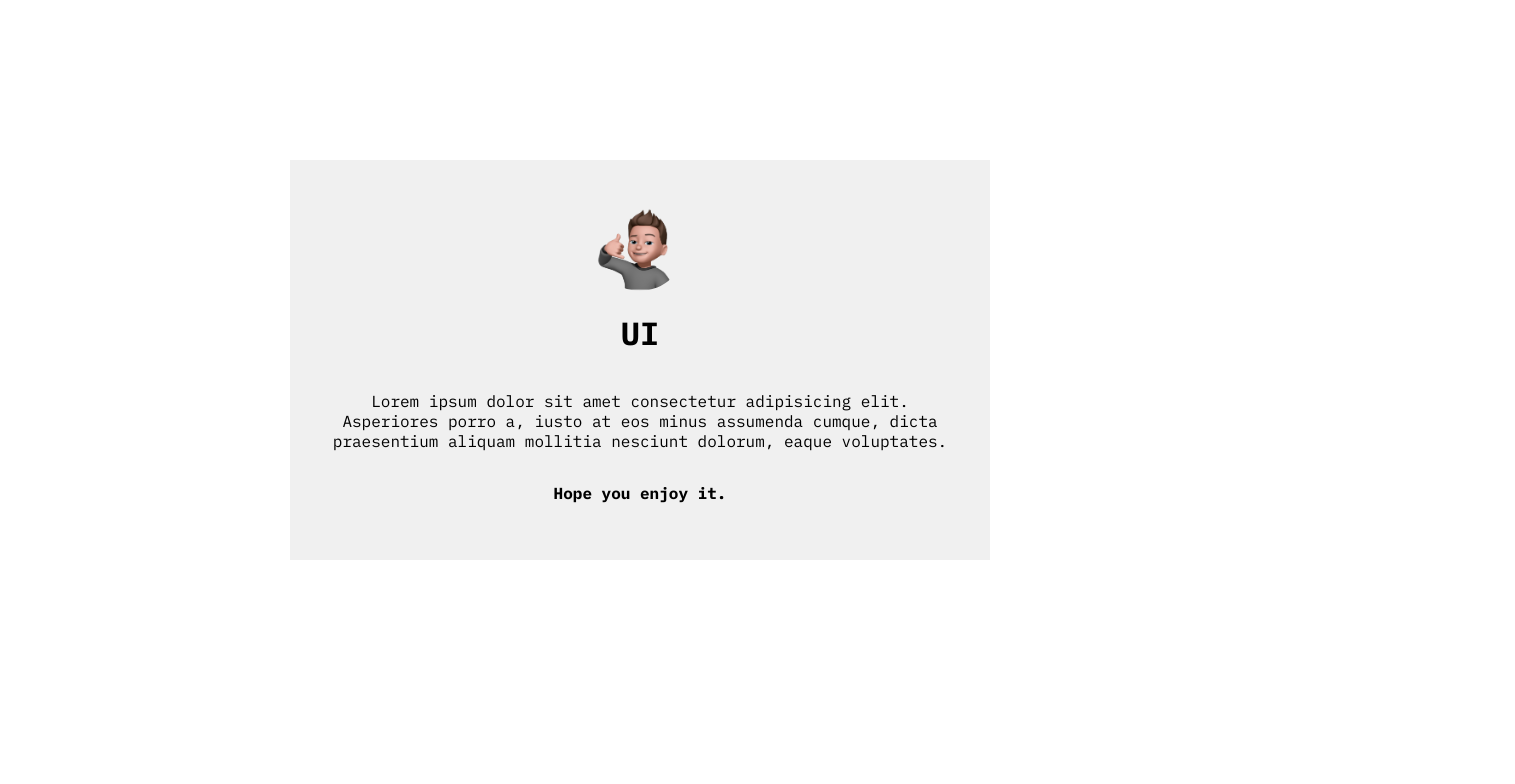
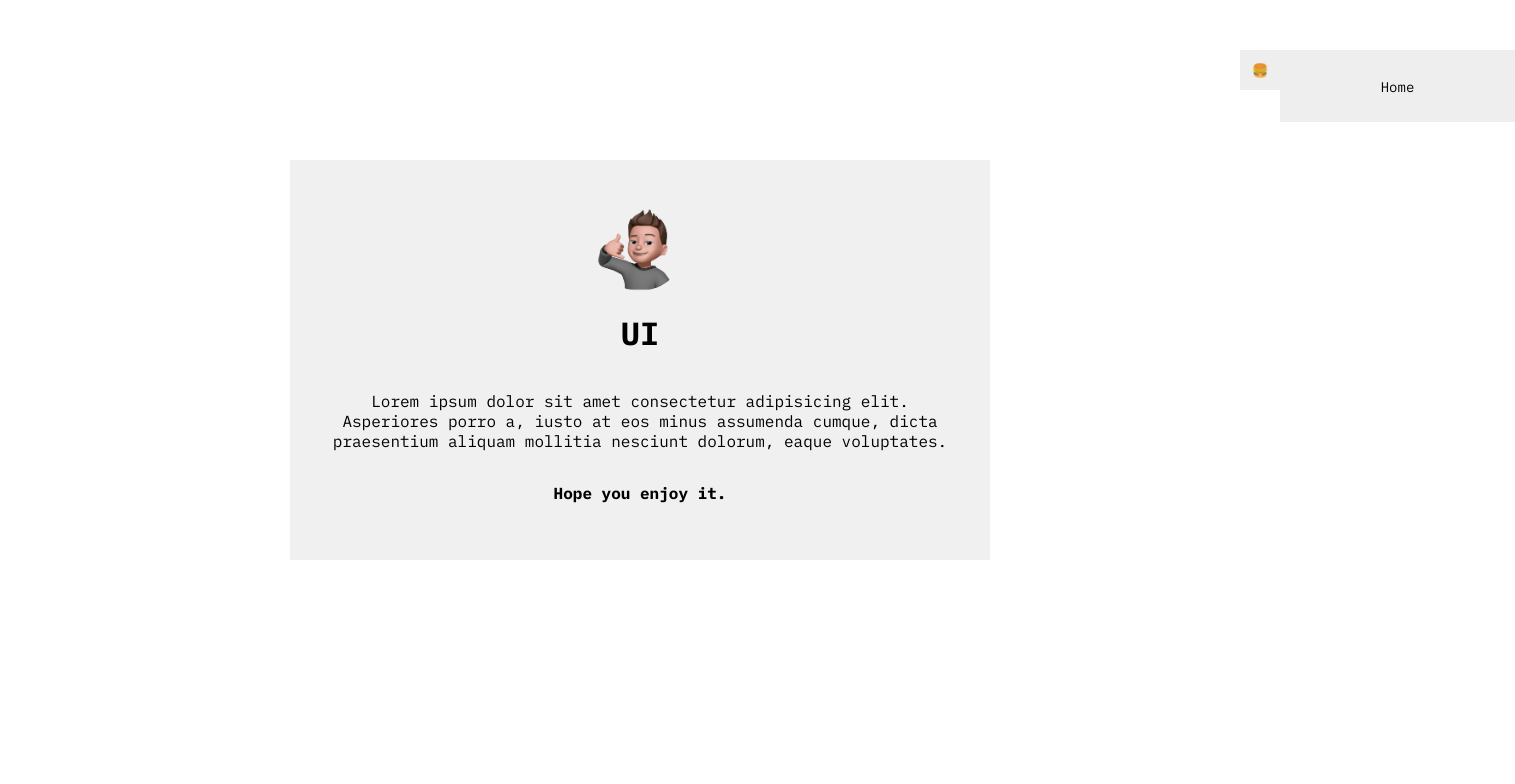
Before and after one commit to KrzysztofBienias/ui, a React (Create React App) app: page / in a window 1280 px wide. Shown: the top 784 px of the page, 1515 px wide, since content can reach past the window. Built offline with nearby package versions, Linux system fonts and the light colour scheme.

Commit message:
Created navigation

```diff
--- a/src/App.js
+++ b/src/App.js
@@ -2,13 +2,14 @@ import React from 'react';
 import { BrowserRouter as Router, Routes, Route } from 'react-router-dom';
 import { GlobalStyle } from './assets/styles/GlobalStyles';
 import Welcome from './components/Welcome/Welcome';
+import Navigation from './components/Navigation/Navigation';
 
 const App = () => {
   return (
     <>
       <GlobalStyle />
-      <Welcome />
       <Router>
+        <Navigation />
         <Routes>
           <Route path="/" element={<Welcome />} />
         </Routes>
--- /dev/null
+++ b/src/components/Navigation/Navigation.js
@@ -0,0 +1,27 @@
+import React, { useState } from 'react';
+import {
+  Nav,
+  NavList,
+  NavListItem,
+  StyledNavLink,
+  NavButton,
+} from './Navigation.styled';
+
+const Navigation = () => {
+  const [isOpen, setIsOpen] = useState(false);
+
+  return (
+    <Nav isOpen={isOpen}>
+      <NavButton onClick={() => setIsOpen(!isOpen)}>🍔</NavButton>
+      <NavList>
+        <NavListItem>
+          <StyledNavLink isOpen={isOpen} exact to="/">
+            Home
+          </StyledNavLink>
+        </NavListItem>
+      </NavList>
+    </Nav>
+  );
+};
+
+export default Navigation;
--- /dev/null
+++ b/src/components/Navigation/Navigation.styled.js
@@ -0,0 +1,49 @@
+import { NavLink } from 'react-router-dom';
+import styled from 'styled-components';
+
+export const Nav = styled.nav`
+  z-index: 10000;
+  width: 235px;
+  display: flex;
+  flex-direction: column;
+  align-items: center;
+  height: auto;
+  background-color: #eee;
+  position: absolute;
+  right: 0;
+  top: 50px;
+  transition: transform 0.5s ease-in-out;
+  transform: translateX(${({ isOpen }) => (isOpen ? '0' : '100%')});
+`;
+
+export const NavList = styled.ul`
+  padding: 0;
+  list-style: none;
+`;
+
+export const NavListItem = styled.li`
+  margin: 10px 0;
+`;
+
+const activeClassName = 'selected';
+export const StyledNavLink = styled(NavLink).attrs((props) => ({
+  tabIndex: props.isOpen ? null : '-1',
+  activeClassName,
+}))`
+  font-family: 'IBM Plex Mono', monospace;
+  text-decoration: none;
+  color: black;
+  font-size: 14px;
+  &.${activeClassName} {
+    font-weight: bold;
+  }
+`;
+
+export const NavButton = styled.button`
+  width: 40px;
+  height: 40px;
+  background-color: #eee;
+  border: none;
+  position: absolute;
+  left: -40px;
+`;
```
